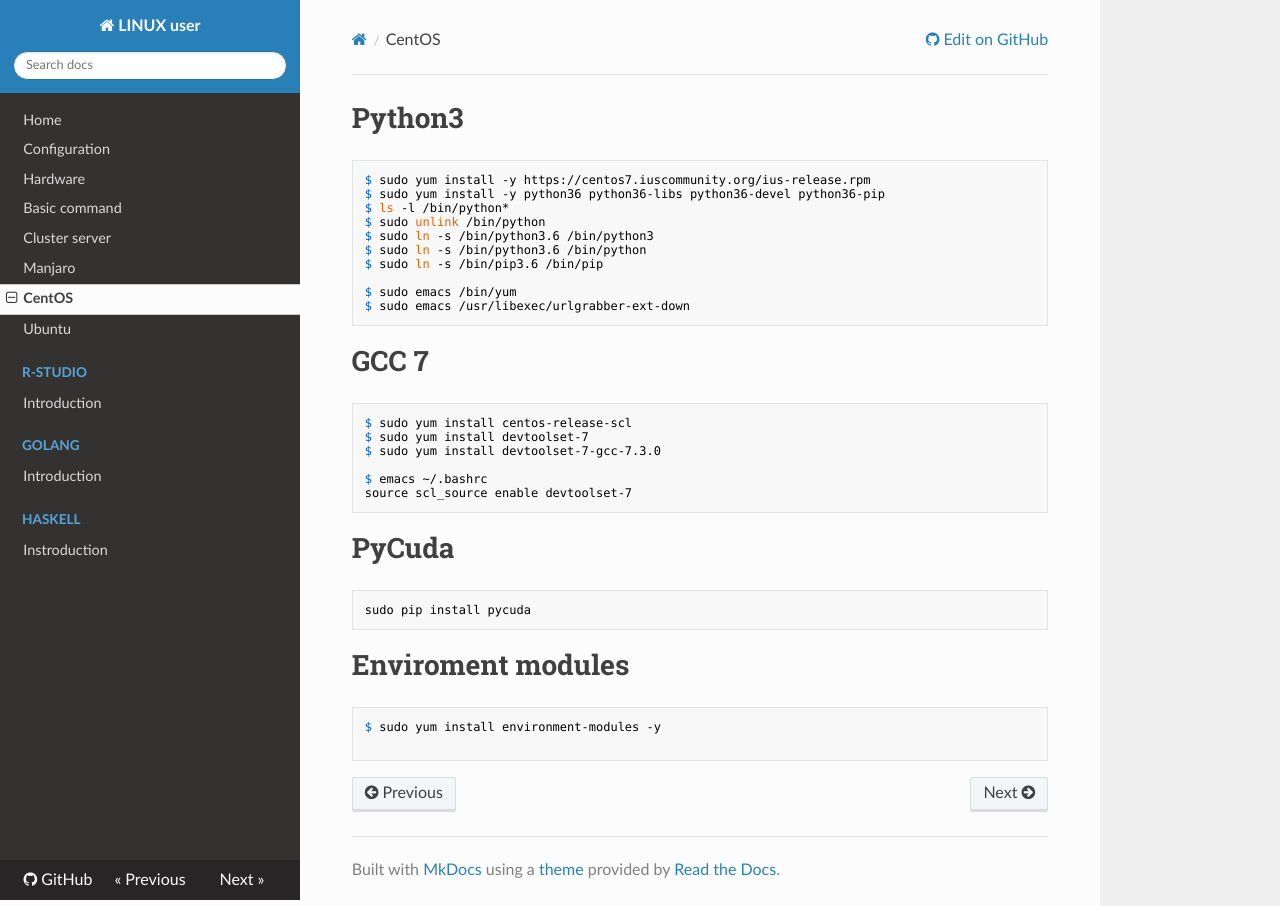
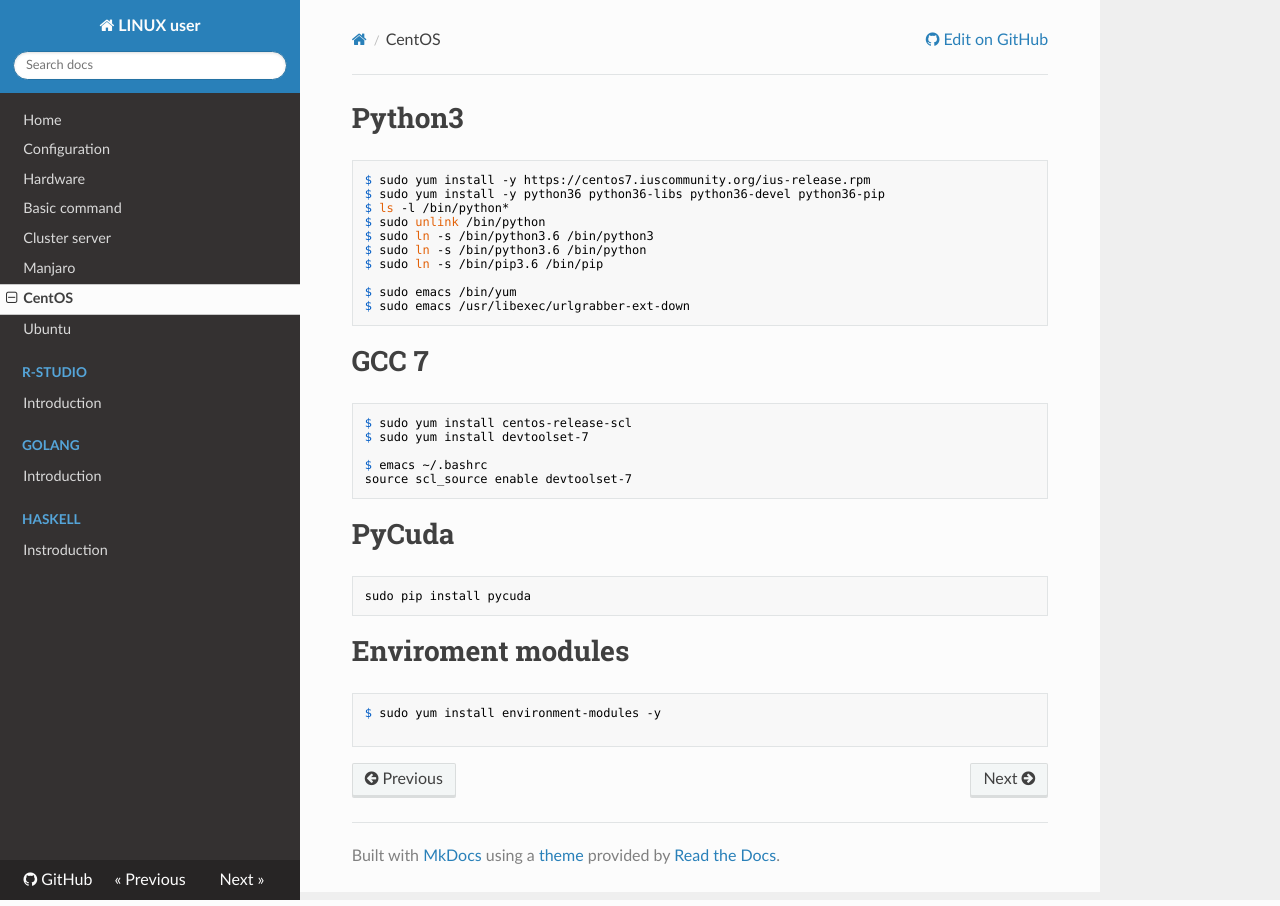
Before and after one commit to WonyoungCho/LINUX, an MkDocs documentation site: the page built from docs/centos_conf.md, in a window 1280 px wide. Built offline with MkDocs 1.6.1, drawn with Linux system fonts in a browser that asks for light colours; nearby versions of some CDN libraries; old or Windows-style settings are respelled for this version of MkDocs.

Commit message:
Update centos_conf.md

````diff
--- a/docs/centos_conf.md
+++ b/docs/centos_conf.md
@@ -16,7 +16,6 @@ $ sudo emacs /usr/libexec/urlgrabber-ext-down
 ```
 $ sudo yum install centos-release-scl
 $ sudo yum install devtoolset-7
-$ sudo yum install devtoolset-7-gcc-7.3.0
 
 $ emacs ~/.bashrc
 source scl_source enable devtoolset-7
````
